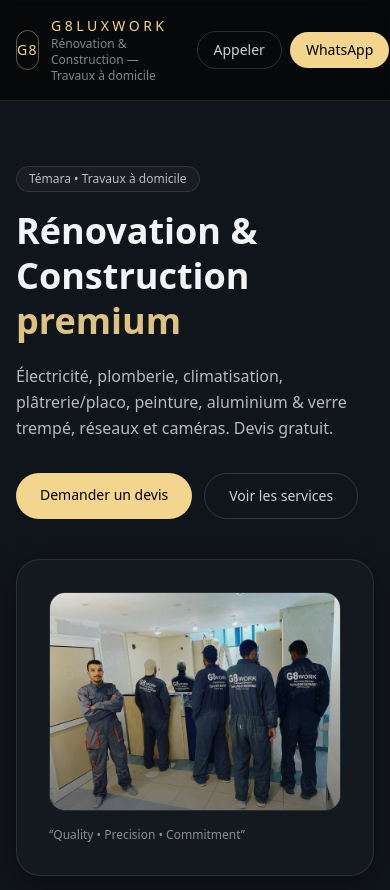
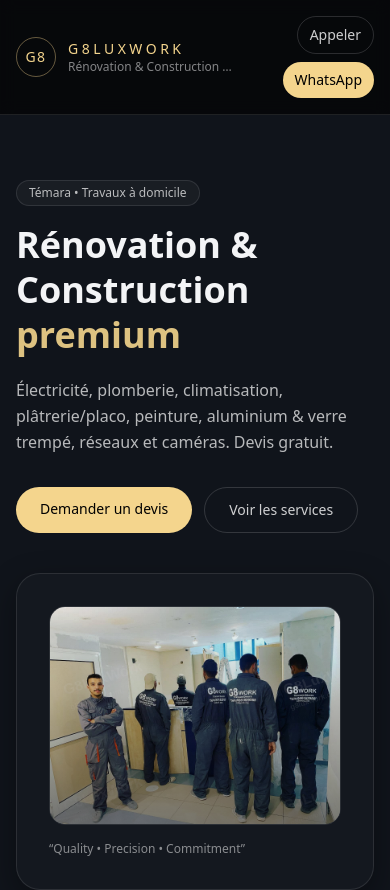
Before and after one commit to Abdelhamid-hub-hush/SARLG8LUXWORK, a Next.js app: page / in a window 390 px wide. Shown: the top 890 px of the page. Built offline with nearby package versions, Linux system fonts and the light colour scheme.

Commit message:
fix mobile header spacing

```diff
--- a/app/layout.tsx
+++ b/app/layout.tsx
@@ -1,3 +1,4 @@
+// app/layout.tsx
 import "./globals.css";
 import type { Metadata } from "next";
 import Header from "@/components/Header";
@@ -5,9 +6,35 @@
 import { LanguageProvider } from "@/components/lang/LanguageProvider";
 
 export const metadata: Metadata = {
-  title: "G8LuxWork | Rénovation & Construction",
+  metadataBase: new URL("https://g8luxwork.com"),
+  title: {
+    default: "G8LuxWork | Rénovation & Travaux à Témara",
+    template: "%s | G8LuxWork",
+  },
   description:
-    "Entreprise multi-services: rénovation, électricité, plomberie, peinture, faux plafonds, aluminium, verre trempé, réseaux & caméras.",
+    "Entreprise de rénovation & travaux à Témara: plomberie, électricité, peinture, faux plafonds, aluminium, verre, caméras. Devis rapide.",
+  alternates: {
+    canonical: "https://g8luxwork.com",
+  },
+  openGraph: {
+    type: "website",
+    url: "https://g8luxwork.com",
+    title: "G8LuxWork | Rénovation & Travaux à Témara",
+    description:
+      "Rénovation & travaux à Témara: plomberie, électricité, peinture, faux plafonds, aluminium, verre, caméras. Devis rapide.",
+    siteName: "G8LuxWork",
+  },
+  robots: {
+    index: true,
+    follow: true,
+    googleBot: {
+      index: true,
+      follow: true,
+      "max-image-preview": "large",
+      "max-snippet": -1,
+      "max-video-preview": -1,
+    },
+  },
 };
 
 export default function RootLayout({ children }: { children: React.ReactNode }) {
--- /dev/null
+++ b/app/robots.ts
@@ -0,0 +1,12 @@
+// app/robots.ts
+import type { MetadataRoute } from "next";
+
+export default function robots(): MetadataRoute.Robots {
+  return {
+    rules: {
+      userAgent: "*",
+      allow: "/",
+    },
+    sitemap: "https://g8luxwork.com/sitemap.xml",
+  };
+}
--- a/components/Header.tsx
+++ b/components/Header.tsx
@@ -6,36 +6,60 @@
 
 export default function Header() {
   const { lang, setLang } = useLang();
-
   const t = {
-    fr: { services: "Services", realisations: "Réalisations", about: "À propos", contact: "Contact", call: "Appeler", wa: "WhatsApp" },
-    ar: { services: "الخدمات", realisations: "الأعمال", about: "من نحن", contact: "اتصال", call: "اتصل", wa: "واتساب" },
+    fr: {
+      services: "Services",
+      realisations: "Réalisations",
+      about: "À propos",
+      contact: "Contact",
+      call: "Appeler",
+      wa: "WhatsApp",
+    },
+    ar: {
+      services: "الخدمات",
+      realisations: "الأعمال",
+      about: "من نحن",
+      contact: "اتصال",
+      call: "اتصل",
+      wa: "واتساب",
+    },
   }[lang];
 
   return (
     <header className="sticky top-0 z-50 backdrop-blur border-b border-white/10 bg-black/60">
       <div className="mx-auto max-w-6xl px-4 py-4 flex items-center justify-between gap-3">
-        <Link href="/" className="flex items-center gap-3">
-          <div className="h-10 w-10 rounded-full border border-gold/40 grid place-items-center">
+        <Link href="/" className="flex items-center gap-3 min-w-0">
+          <div className="h-10 w-10 rounded-full border border-gold/40 grid place-items-center shrink-0">
             <span className="text-sm tracking-widest text-gold">G8</span>
           </div>
-          <div>
-            <div className="text-sm uppercase tracking-[0.25em] text-gold">{site.name}</div>
-            <div className="text-xs text-white/50">{site.tagline[lang]}</div>
+          <div className="min-w-0">
+            <div className="text-sm uppercase tracking-[0.25em] text-gold truncate">
+              {site.name}
+            </div>
+            <div className="text-xs text-white/50 truncate">{site.tagline[lang]}</div>
           </div>
         </Link>
 
         <nav className="hidden md:flex items-center gap-6">
           <Link className="text-sm text-white/70 hover:text-white" href="/">
-  {lang === "fr" ? "Accueil" : "الرئيسية"}
-</Link>
-          <Link className="text-sm text-white/70 hover:text-white" href="/services">{t.services}</Link>
-          <Link className="text-sm text-white/70 hover:text-white" href="/realisations">{t.realisations}</Link>
-          <Link className="text-sm text-white/70 hover:text-white" href="/a-propos">{t.about}</Link>
-          <Link className="text-sm text-white/70 hover:text-white" href="/contact">{t.contact}</Link>
+            {lang === "fr" ? "Accueil" : "الرئيسية"}
+          </Link>
+          <Link className="text-sm text-white/70 hover:text-white" href="/services">
+            {t.services}
+          </Link>
+          <Link className="text-sm text-white/70 hover:text-white" href="/realisations">
+            {t.realisations}
+          </Link>
+          <Link className="text-sm text-white/70 hover:text-white" href="/a-propos">
+            {t.about}
+          </Link>
+          <Link className="text-sm text-white/70 hover:text-white" href="/contact">
+            {t.contact}
+          </Link>
         </nav>
 
-        <div className="flex items-center gap-2">
+        {/* ✅ buttons */}
+        <div className="flex items-center gap-2 flex-wrap justify-end max-w-[52%] sm:max-w-none">
           <button
             className="hidden sm:inline-flex rounded-full px-4 py-2 text-sm border border-white/15 text-white/80 hover:bg-white/5"
             onClick={() => setLang(lang === "fr" ? "ar" : "fr")}
@@ -44,10 +68,19 @@
             {lang === "fr" ? "AR" : "FR"}
           </button>
 
-          <a className="rounded-full px-4 py-2 text-sm border border-white/15 text-white/80 hover:bg-white/5" href={`tel:${site.phoneE164}`}>
+          <a
+            className="rounded-full px-3 sm:px-4 py-2 text-sm border border-white/15 text-white/80 hover:bg-white/5 whitespace-nowrap"
+            href={`tel:${site.phoneE164}`}
+          >
             {t.call}
           </a>
-          <a className="rounded-full px-4 py-2 text-sm bg-gold text-black hover:bg-[#ffe1a2]" href={`https://wa.me/${site.phoneDigits}`} target="_blank" rel="noreferrer">
+
+          <a
+            className="rounded-full px-3 sm:px-4 py-2 text-sm bg-gold text-black hover:bg-[#ffe1a2] whitespace-nowrap"
+            href={`https://wa.me/${site.phoneDigits}`}
+            target="_blank"
+            rel="noreferrer"
+          >
             {t.wa}
           </a>
         </div>
```
